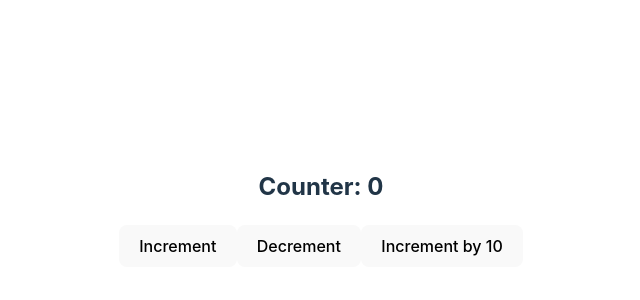
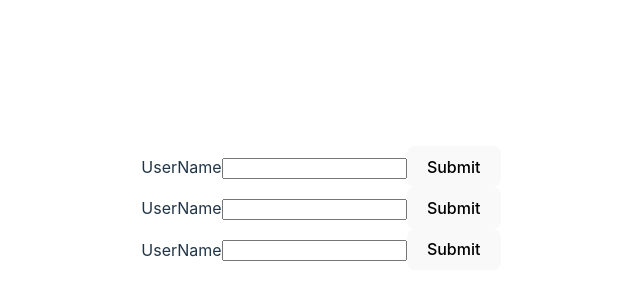
Before and after one commit to GuoXiCheng/react-sandbox, a React (Vite) app: page / in a window 1280 px wide. Shown: the part 192-492 px from the top of the page, without its empty margins (319-959 px from the left). Built offline with nearby package versions, Linux system fonts and the light colour scheme.

Commit message:
update form-demo

```diff
--- a/src/App.tsx
+++ b/src/App.tsx
@@ -1,4 +1,5 @@
 import "./App.css";
+import FormDemo from "./pages/form-demo";
 import HookDemo from "./pages/hook-demo";
 import ReduxDemo from "./pages/redux-demo";
 import StateDemo from "./pages/state-demo";
@@ -12,7 +13,8 @@ function App() {
       {/* <StylesDemo /> */}
       {/* <HookDemo /> */}
       {/* <StateDemo /> */}
-            <ReduxDemo />
+      {/* <ReduxDemo /> */}
+      <FormDemo />
       {/* <div>
         <a href="https://vitejs.dev" target="_blank">
           <img src={viteLogo} className="logo" alt="Vite logo" />
--- /dev/null
+++ b/src/pages/form-demo/ControlledDemo.tsx
@@ -0,0 +1,23 @@
+import { useState } from "react";
+
+export default function ControlledDemo() {
+  const [userName, setUserName] = useState("");
+
+  const handleChange = (event: React.ChangeEvent<HTMLInputElement>) => {
+    setUserName(event.target.value);
+  };
+
+  const handleSubmit = (event: React.FormEvent<HTMLFormElement>) => {
+    event.preventDefault();
+    console.log(userName);
+  };
+  return (
+    <>
+      <form onSubmit={handleSubmit}>
+        <label>UserName</label>
+        <input type="text" value={userName} onChange={handleChange} />
+        <button type="submit">Submit</button>
+      </form>
+    </>
+  );
+}
--- /dev/null
+++ b/src/pages/form-demo/FormDataDemo.tsx
@@ -0,0 +1,18 @@
+export default function FormDataDemo() {
+  const handleSubmit = (event: React.FormEvent<HTMLFormElement>) => {
+    event.preventDefault();
+
+    const formData = new FormData(event.currentTarget);
+    console.log(Object.fromEntries(formData.entries()));
+  };
+
+  return (
+    <>
+      <form onSubmit={handleSubmit}>
+        <label>UserName</label>
+        <input type="text" name="username" />
+        <button type="submit">Submit</button>
+      </form>
+    </>
+  );
+}
--- /dev/null
+++ b/src/pages/form-demo/UncontrolledDemo.tsx
@@ -0,0 +1,22 @@
+import { useRef } from "react";
+
+export default function UncontrolledDemo() {
+  const userNameRef = useRef<HTMLInputElement>(null);
+
+  const handleSubmit = (event: React.FormEvent<HTMLFormElement>) => {
+    event.preventDefault();
+
+    if (!userNameRef.current) return;
+    console.log(userNameRef.current.value);
+  };
+
+  return (
+    <>
+      <form onSubmit={handleSubmit}>
+        <label>UserName</label>
+        <input type="text" ref={userNameRef} />
+        <button type="submit">Submit</button>
+      </form>
+    </>
+  );
+}
--- /dev/null
+++ b/src/pages/form-demo/index.tsx
@@ -0,0 +1,13 @@
+import ControlledDemo from "./ControlledDemo";
+import FormDataDemo from "./FormDataDemo";
+import UncontrolledDemo from "./UncontrolledDemo";
+
+export default function FormDemo() {
+  return (
+    <>
+      <ControlledDemo />
+      <UncontrolledDemo />
+      <FormDataDemo />
+    </>
+  );
+}
```
Lines whose indentation alone changed are shown as unchanged.
